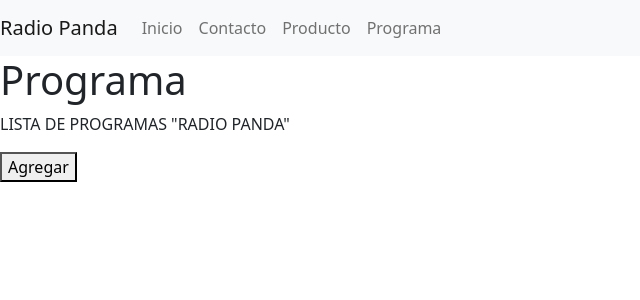
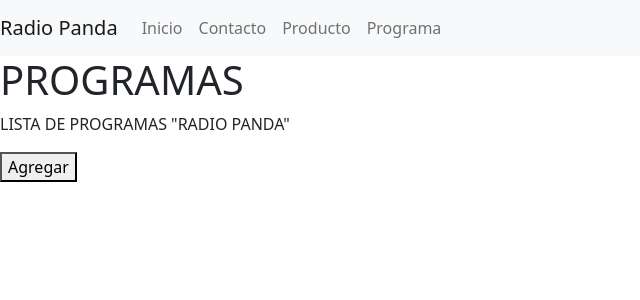
Before and after one commit to Mattai16/Desarollo-de-Software-EQ-D, a React (Create React App) app in the folder DjangoCRUD/front-end/: page /programa in a window 1280 px wide. Shown: the top 300 px of the page, without its empty margins (0-640 px from the left). Built offline with nearby package versions, Linux system fonts and the light colour scheme; no server answers.

Commit message:
Update ProgramPage.js

```diff
--- a/DjangoCRUD/front-end/src/components/ProgramPage.js
+++ b/DjangoCRUD/front-end/src/components/ProgramPage.js
@@ -3,7 +3,7 @@ import React from 'react';
 function ProgramPage() {
   return (
     <div>
-      <h1>Programa</h1>
+      <h1>PROGRAMAS</h1>
       <p>LISTA DE PROGRAMAS "RADIO PANDA"</p>
       <button>Agregar</button>
     </div>
```
